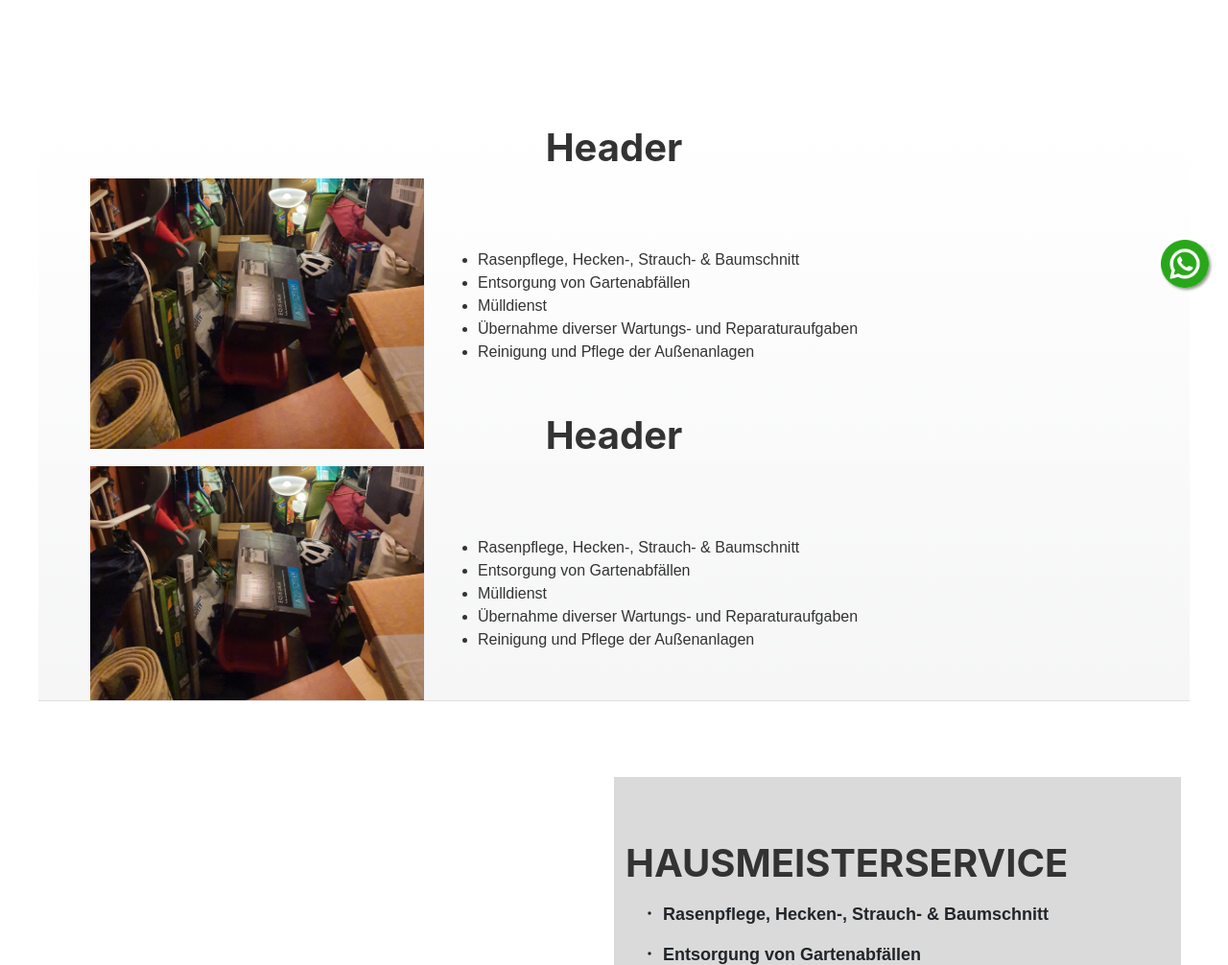
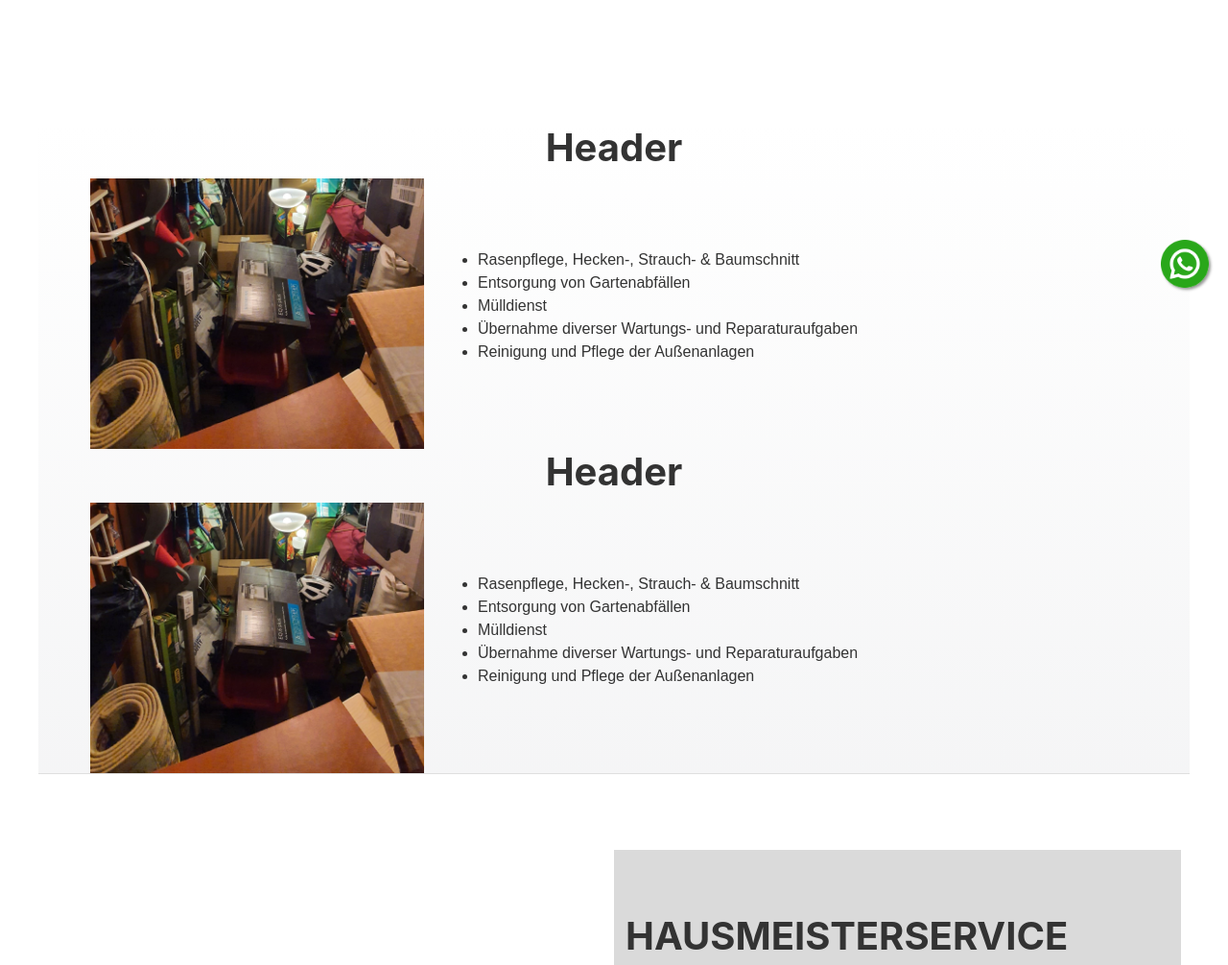
Before and after one commit to cronycommunity/hausmeister-web-site-javascript, a plain HTML site: page index.html in a window 1280 px wide. Shown: the part 480-1486 px from the top of the page at 96% size. Drawn offline with nearby package versions, Linux system fonts and the light colour scheme.

Commit message:
Update index.html
flex-wrrap class was removed from div.container tag

```diff
--- a/index.html
+++ b/index.html
@@ -68,7 +68,7 @@
         <h3>Wir haben die Lösung!</h3>
     </header>
     <main>
-        <div class="flex-wrap container">
+        <div class="container">
             <div class="row">
                 <h1 class="col-sm">Header</h1>
             </div>
@@ -87,7 +87,7 @@
                 </div>
             </div>
         </div>
-        <div class="flex-wrap container">
+        <div class="container">
             <div class="row">
                 <h1 class="col-sm">Header</h1>
             </div>
```
